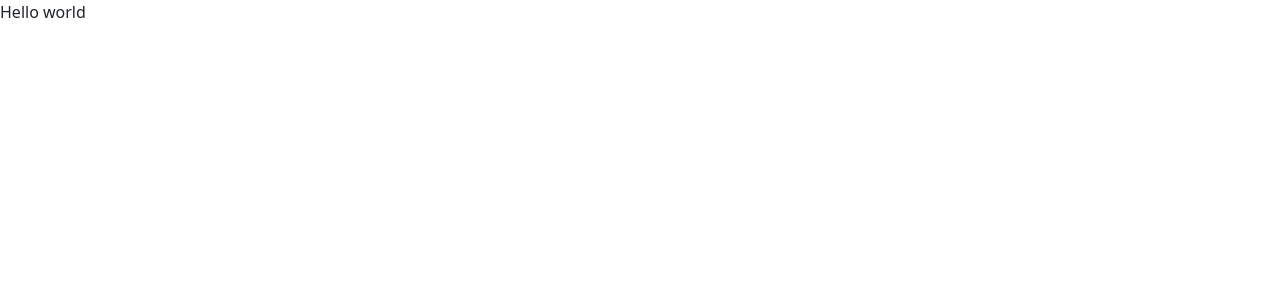
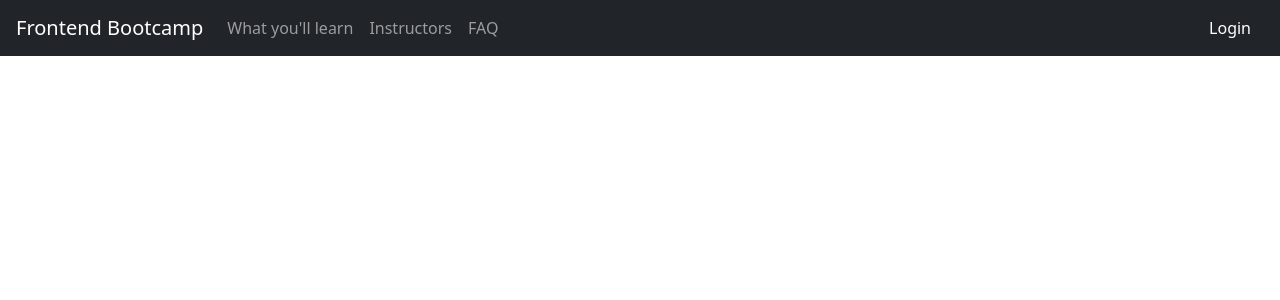
Before and after one commit to rezakelidari/frontend-bootcamp, a React (Create React App) app: page / in a window 1280 px wide. Shown: the top 300 px of the page. Built offline with nearby package versions, Linux system fonts and the light colour scheme.

Commit message:
Making Navbar

```diff
--- a/public/index.html
+++ b/public/index.html
@@ -4,7 +4,7 @@
     <meta charset="utf-8" />
     <meta name="viewport" content="width=device-width, initial-scale=1" />
     <meta name="theme-color" content="#000000" />
-    <title>React App</title>
+    <title>React Bootstrap Test</title>
   </head>
   <body>
     <noscript>You need to enable JavaScript to run this app.</noscript>
--- a/src/App.js
+++ b/src/App.js
@@ -1,8 +1,12 @@
 import React from "react";
-import { Button } from "react-bootstrap";
+import TopNavbar from "./components/TopNavbar";
 
 function App() {
-  return <div className="App">Hello world</div>;
+  return (
+    <>
+      <TopNavbar />
+    </>
+  );
 }
 
 export default App;
--- /dev/null
+++ b/src/components/TopNavbar/index.js
@@ -0,0 +1,20 @@
+import React from "react";
+
+import { Button, Dropdown, Nav, Navbar, SplitButton } from "react-bootstrap";
+
+export default function TopNavbar() {
+  return (
+    <Navbar className="px-3" variant="dark" bg="dark" expand="sm" sticky="top">
+      <Navbar.Brand href="#">Frontend Bootcamp</Navbar.Brand>
+      <Navbar.Toggle />
+      <Navbar.Collapse>
+        <Nav className="me-auto">
+          <Nav.Link href="#learn">What you'll learn</Nav.Link>
+          <Nav.Link href="#instructors">Instructors</Nav.Link>
+          <Nav.Link href="#questions">FAQ</Nav.Link>
+        </Nav>
+        <Button variant="dark">Login</Button>
+      </Navbar.Collapse>
+    </Navbar>
+  );
+}
--- a/src/index.js
+++ b/src/index.js
@@ -1,6 +1,7 @@
 import React from "react";
 import ReactDOM from "react-dom";
 import "bootstrap/dist/css/bootstrap.min.css";
+import "bootstrap/dist/js/bootstrap";
 
 import App from "./App";
 
```
